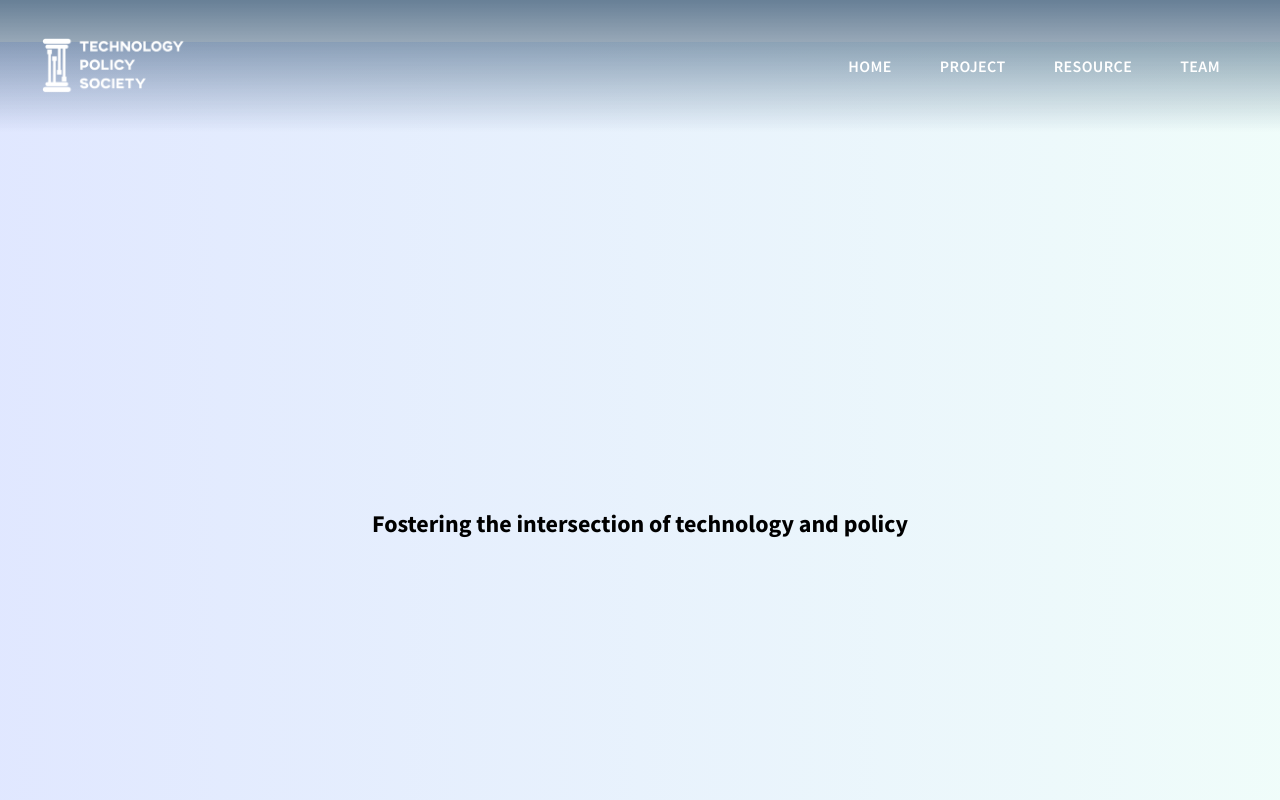
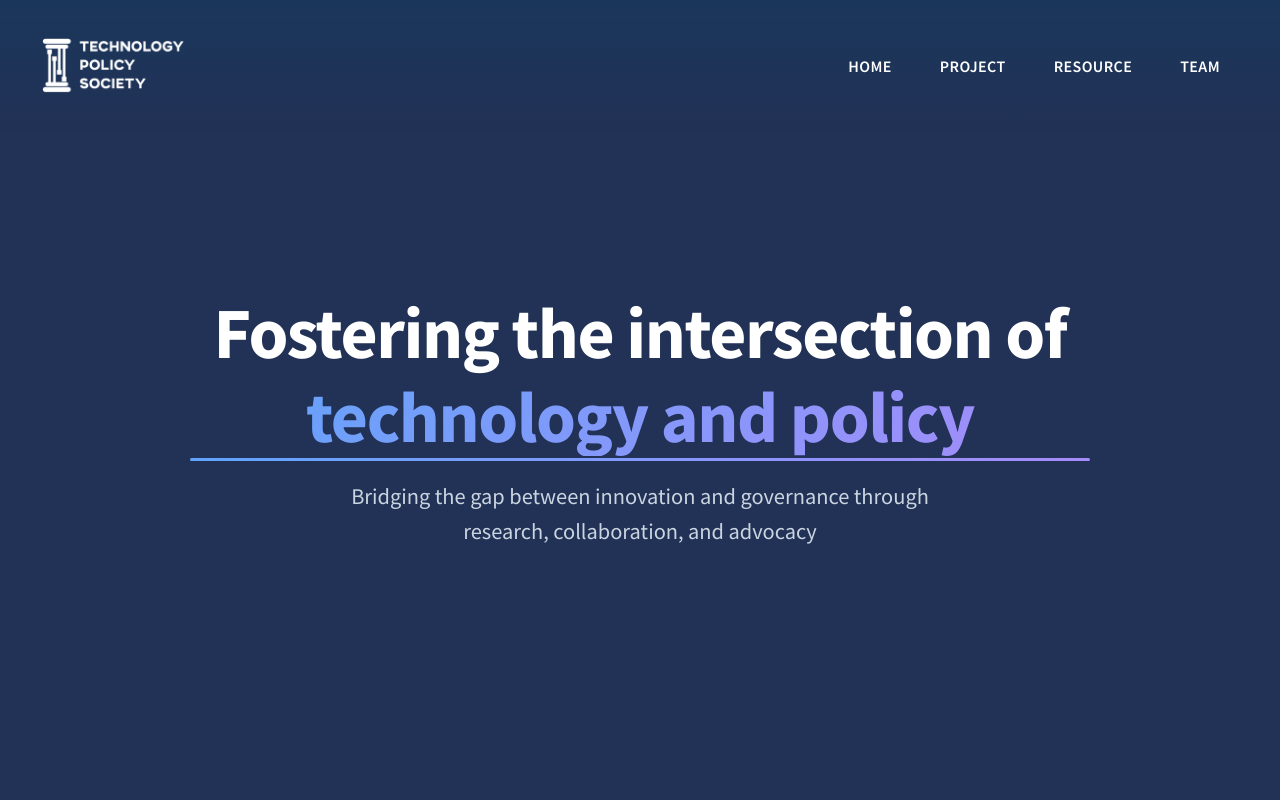
Before and after one commit to baekbyte/tps-website, a React (Create React App) app: page /home in a window 1280 px wide. Shown: the top 800 px of the page. Built offline with nearby package versions, Linux system fonts and the light colour scheme.

Commit message:
Header design

```diff
--- a/src/components/MainPage.css
+++ b/src/components/MainPage.css
@@ -23,15 +23,284 @@
 }
 
 .header-section {
-  background: linear-gradient(90deg, #e0e7ff 0%, #f0fdfa 100%);
+  background: /*linear-gradient(180deg,#07153d -5%, #f0fdfa 100%); */ #223156;
   text-align: center;
   min-height: 100vh;
   height: 100vh;
   border-radius: 0;
   box-shadow: none;
   padding: 0 24px 64px 24px;
-  margin-top: -90px;
-  padding-top: 80px;
+  margin-top: -140px;
+  padding-top: 0px;
+  color: white;
+  font-size: 35px;
+  display: flex;
+  align-items: center;
+  justify-content: center;
+  position: relative;
+  overflow: hidden;
+}
+
+.header-content {
+  display: flex;
+  align-items: center;
+  justify-content: center;
+  max-width: 1200px;
+  margin: 0 auto;
+  padding: 0 2rem;
+  width: 100%;
+  height: 100vh;
+  position: relative;
+}
+
+.header-text {
+  text-align: center;
+  max-width: 900px;
+  width: 100%;
+}
+
+.header-title {
+  font-size: 4.5rem;
+  font-weight: 700;
+  line-height: 1.1;
+  margin-bottom: 2.5rem;
+  opacity: 0;
+  transform: translateY(30px);
+  animation: fadeInUp 1s ease-out 0.3s forwards;
+  letter-spacing: -0.02em;
+}
+
+.title-line {
+  display: block;
+  margin-bottom: 0.3rem;
+}
+
+.title-line.highlight {
+  background: linear-gradient(135deg, #60a5fa 0%, #a78bfa 100%);
+  -webkit-background-clip: text;
+  -webkit-text-fill-color: transparent;
+  background-clip: text;
+  position: relative;
+}
+
+.title-line.highlight::after {
+  content: '';
+  position: absolute;
+  bottom: -5px;
+  left: 0;
+  width: 100%;
+  height: 3px;
+  background: linear-gradient(135deg, #60a5fa 0%, #a78bfa 100%);
+  border-radius: 2px;
+  transform: scaleX(0);
+  animation: expandLine 1s ease-out 1.2s forwards;
+}
+
+.header-subtitle {
+  font-size: 1.4rem;
+  line-height: 1.6;
+  color: #cbd5e1;
+  margin-bottom: 0;
+  opacity: 0;
+  transform: translateY(20px);
+  animation: fadeInUp 1s ease-out 0.6s forwards;
+  font-weight: 400;
+  max-width: 700px;
+  margin-left: auto;
+  margin-right: auto;
+}
+
+.header-actions {
+  display: flex;
+  gap: 1rem;
+  opacity: 0;
+  transform: translateY(20px);
+  animation: fadeInUp 1s ease-out 0.9s forwards;
+}
+
+.btn {
+  padding: 0.875rem 2rem;
+  border-radius: 8px;
+  font-weight: 600;
+  font-size: 1rem;
+  border: none;
+  cursor: pointer;
+  transition: all 0.3s cubic-bezier(0.4, 0, 0.2, 1);
+  position: relative;
+  overflow: hidden;
+}
+
+.btn::before {
+  content: '';
+  position: absolute;
+  top: 0;
+  left: -100%;
+  width: 100%;
+  height: 100%;
+  background: linear-gradient(90deg, transparent, rgba(255, 255, 255, 0.2), transparent);
+  transition: left 0.5s;
+}
+
+.btn:hover::before {
+  left: 100%;
+}
+
+.btn-primary {
+  background: linear-gradient(135deg, #3b82f6 0%, #1d4ed8 100%);
+  color: white;
+  box-shadow: 0 4px 12px rgba(59, 130, 246, 0.3);
+}
+
+.btn-primary:hover {
+  transform: translateY(-2px);
+  box-shadow: 0 8px 25px rgba(59, 130, 246, 0.4);
+}
+
+.btn-secondary {
+  background: rgba(255, 255, 255, 0.1);
+  color: white;
+  border: 2px solid rgba(255, 255, 255, 0.2);
+  backdrop-filter: blur(10px);
+}
+
+.btn-secondary:hover {
+  background: rgba(255, 255, 255, 0.2);
+  border-color: rgba(255, 255, 255, 0.3);
+  transform: translateY(-2px);
+}
+
+.header-visual {
+  flex: 1;
+  position: relative;
+  height: 400px;
+}
+
+.floating-elements {
+  position: relative;
+  width: 100%;
+  height: 100%;
+}
+
+.floating-card {
+  position: absolute;
+  background: rgba(255, 255, 255, 0.1);
+  backdrop-filter: blur(10px);
+  border: 1px solid rgba(255, 255, 255, 0.2);
+  border-radius: 16px;
+  padding: 1.5rem;
+  text-align: center;
+  box-shadow: 0 8px 32px rgba(0, 0, 0, 0.1);
+  opacity: 0;
+  transform: translateY(30px);
+  animation: fadeInUp 1s ease-out forwards;
+}
+
+.floating-card.card-1 {
+  top: 20%;
+  left: 10%;
+  animation-delay: 1.2s;
+  animation: float 6s ease-in-out infinite;
+}
+
+.floating-card.card-2 {
+  top: 50%;
+  right: 15%;
+  animation-delay: 1.5s;
+  animation: float 6s ease-in-out infinite 1s;
+}
+
+.floating-card.card-3 {
+  bottom: 20%;
+  left: 20%;
+  animation-delay: 1.8s;
+  animation: float 6s ease-in-out infinite 2s;
+}
+
+.card-icon {
+  font-size: 2rem;
+  margin-bottom: 0.5rem;
+}
+
+.card-text {
+  font-weight: 600;
+  font-size: 0.9rem;
+  color: #e2e8f0;
+}
+
+/* Animations */
+@keyframes fadeInUp {
+  to {
+    opacity: 1;
+    transform: translateY(0);
+  }
+}
+
+@keyframes expandLine {
+  to {
+    transform: scaleX(1);
+  }
+}
+
+@keyframes float {
+  0%, 100% {
+    transform: translateY(0px);
+  }
+  50% {
+    transform: translateY(-20px);
+  }
+}
+
+/* Responsive Design */
+@media (max-width: 1024px) {
+  .header-content {
+    flex-direction: column;
+    text-align: center;
+    gap: 2rem;
+  }
+
+  .header-text {
+    text-align: center;
+  }
+
+  .header-title {
+    font-size: 2.5rem;
+  }
+
+  .header-visual {
+    height: 300px;
+  }
+}
+
+@media (max-width: 768px) {
+  .header-title {
+    font-size: 2rem;
+  }
+
+  .header-subtitle {
+    font-size: 1.1rem;
+  }
+
+  .header-actions {
+    flex-direction: column;
+    align-items: center;
+  }
+
+  .btn {
+    width: 100%;
+    max-width: 250px;
+  }
+
+  .floating-card {
+    padding: 1rem;
+  }
+
+  .card-icon {
+    font-size: 1.5rem;
+  }
+
+  .card-text {
+    font-size: 0.8rem;
+  }
 }
 
 .main-section h1, .main-section h2 {
--- a/src/components/MainPage.tsx
+++ b/src/components/MainPage.tsx
@@ -22,7 +22,19 @@ const MainPage: React.FC = () => {
         <div className="main-page">
             {/* Section 1: Header */}
             <section className="main-section header-section" id="header">
-                <h1>Fostering the intersection of technology and policy</h1>
+                <div className="header-content">
+                    <div className="header-text">
+                        <h1 className="header-title">
+                            <span className="title-line">Fostering the intersection of</span>
+                            <span className="title-line highlight">technology and policy</span>
+                        </h1>
+                        <p className="header-subtitle">
+                            Bridging the gap between innovation and governance through
+                            <br></br>
+                            research, collaboration, and advocacy
+                        </p>
+                    </div>
+                </div>
             </section>
 
             {/* Section 2: What is TPS */}
```
